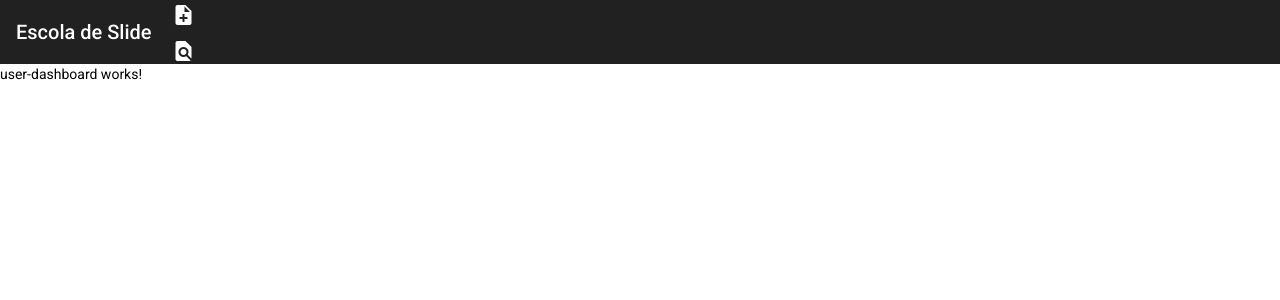
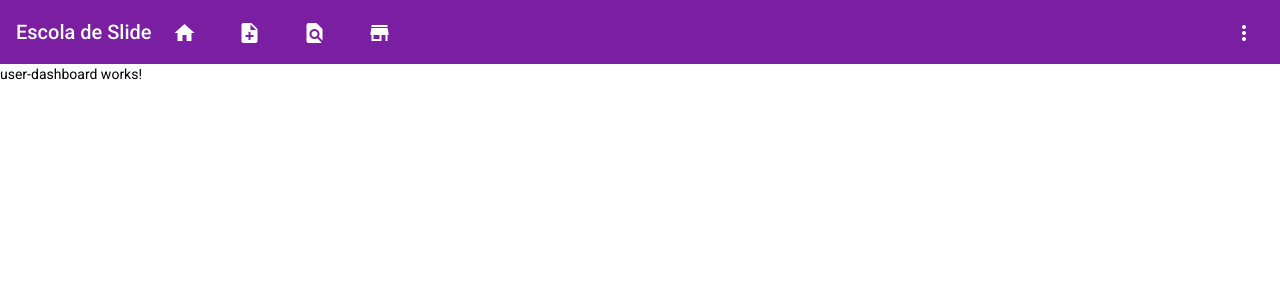
Before and after one commit to rougeOpenDev/escola_slide_angular, an Angular app in the folder escola-slide/: page /home in a window 1280 px wide. Shown: the top 300 px of the page. Built offline with nearby package versions, Linux system fonts and the light colour scheme.

Commit message:
feat: new main toolbar style

```diff
--- a/escola-slide/src/app/app.component.html
+++ b/escola-slide/src/app/app.component.html
@@ -1,8 +1,8 @@
-<mat-toolbar
->
+<mat-toolbar color="primary" >
+
   <span>Escola de Slide</span>
 
-  <div fxLayout="column" fxLayoutAlign="center center" >
+  <div fxLayout="row" fxLayoutAlign="center center" >
     <mat-divider [vertical]="true"></mat-divider>
 
     <button mat-button (click)="onClick()"
@@ -42,12 +42,17 @@
       <mat-icon>store</mat-icon>
     </button>
   </div>
-  <div fxLayout="row" fxLayoutAlign="space-between" >
-  </div>
+
+  <span class="example-spacer"></span>
+
   <div fxLayout="row" >
 
-    <mat-menu #menu="matMenu" class="menuPerfilLateral">
-      <button mat-menu-item [routerLink]="['/user/me']">
+    <button mat-icon-button [matMenuTriggerFor]="menu" aria-label="Example icon-button with a menu">
+      <mat-icon>more_vert</mat-icon>
+    </button>
+    <mat-menu #menu="matMenu" [yPosition]="menuPosition" color="primary" >
+      <button mat-menu-item [routerLink]="['/user/me']" >
+        <mat-icon>exit-to-app</mat-icon>
         <span>Preferências</span>
       </button>
       <mat-divider></mat-divider>
@@ -55,9 +60,9 @@
           matTooltip="Sair"
           [matTooltipPosition]="tooltipPosition"
           [matTooltipShowDelay]="tooltipShowDelay"
-          [matTooltipHideDelay]="tooltipHideDelay">
+          [matTooltipHideDelay]="tooltipHideDelay" >
+        <mat-icon>exit-to-app</mat-icon>
         <span>Sair</span>
-        <mat-icon>exit-to-app</mat-icon>
       </button>
     </mat-menu>
   </div>
--- a/escola-slide/src/app/app.component.scss
+++ b/escola-slide/src/app/app.component.scss
@@ -0,0 +1,3 @@
+.example-spacer {
+  flex: 1 1 auto;
+}
--- a/escola-slide/src/app/app.component.ts
+++ b/escola-slide/src/app/app.component.ts
@@ -1,5 +1,6 @@
 import { Component, OnInit } from '@angular/core';
 
+import { MenuPositionY } from '@angular/material/menu';
 import { TooltipPosition } from '@angular/material/tooltip';
 
 @Component({
@@ -11,15 +12,24 @@ export class AppComponent {
 
   title = 'escola-slide';
 
+  private _menuPosition: MenuPositionY;
+
   private _tooltipPosition: TooltipPosition;
   private _tooltipShowDelay: number;
   private _tooltipHideDelay: number;
 
   constructor() {
 
+    this._menuPosition = 'below';
+
     this._tooltipPosition = 'after';
     this._tooltipShowDelay = 600;
     this._tooltipHideDelay = 600;
+  }
+
+  get menuPosition() {
+
+    return this._menuPosition;
   }
 
   get tooltipPosition() {
```
